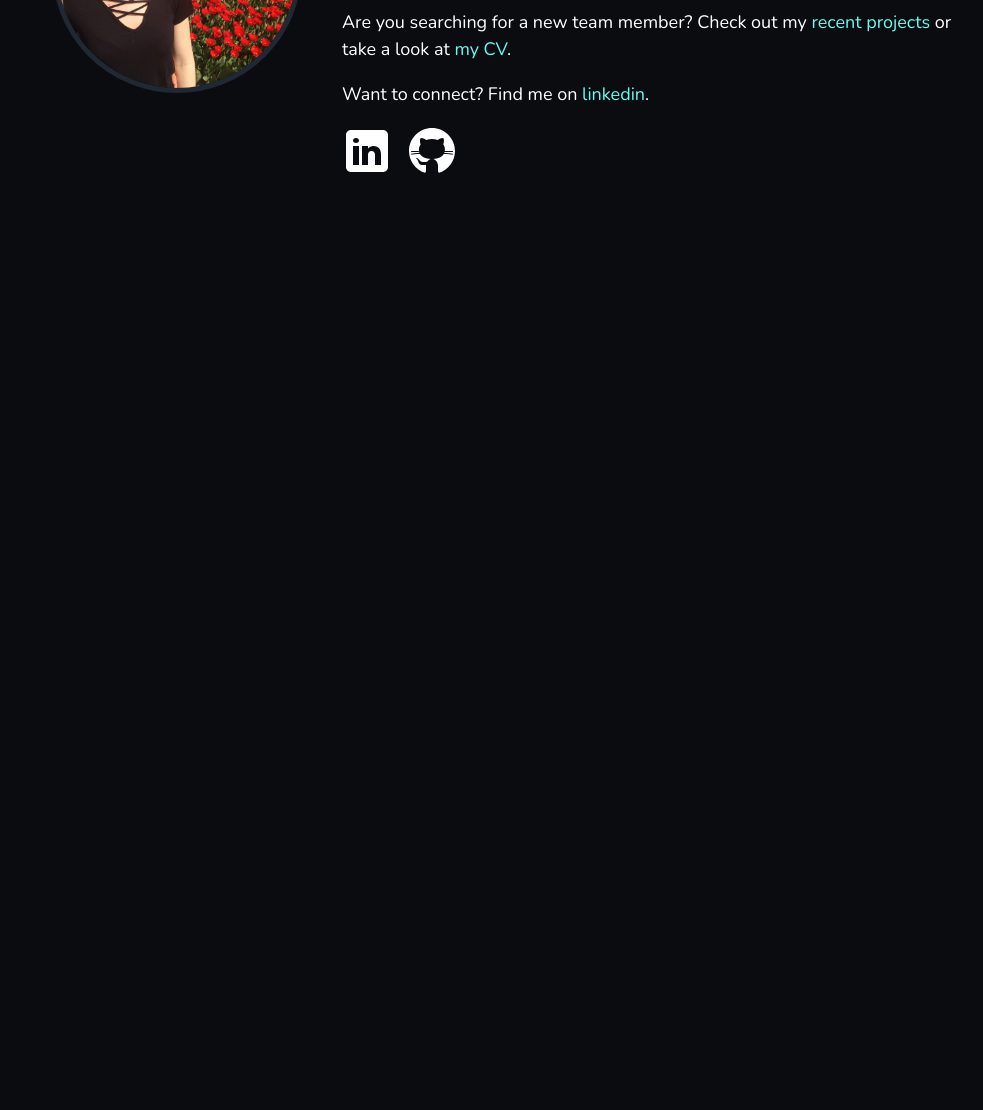
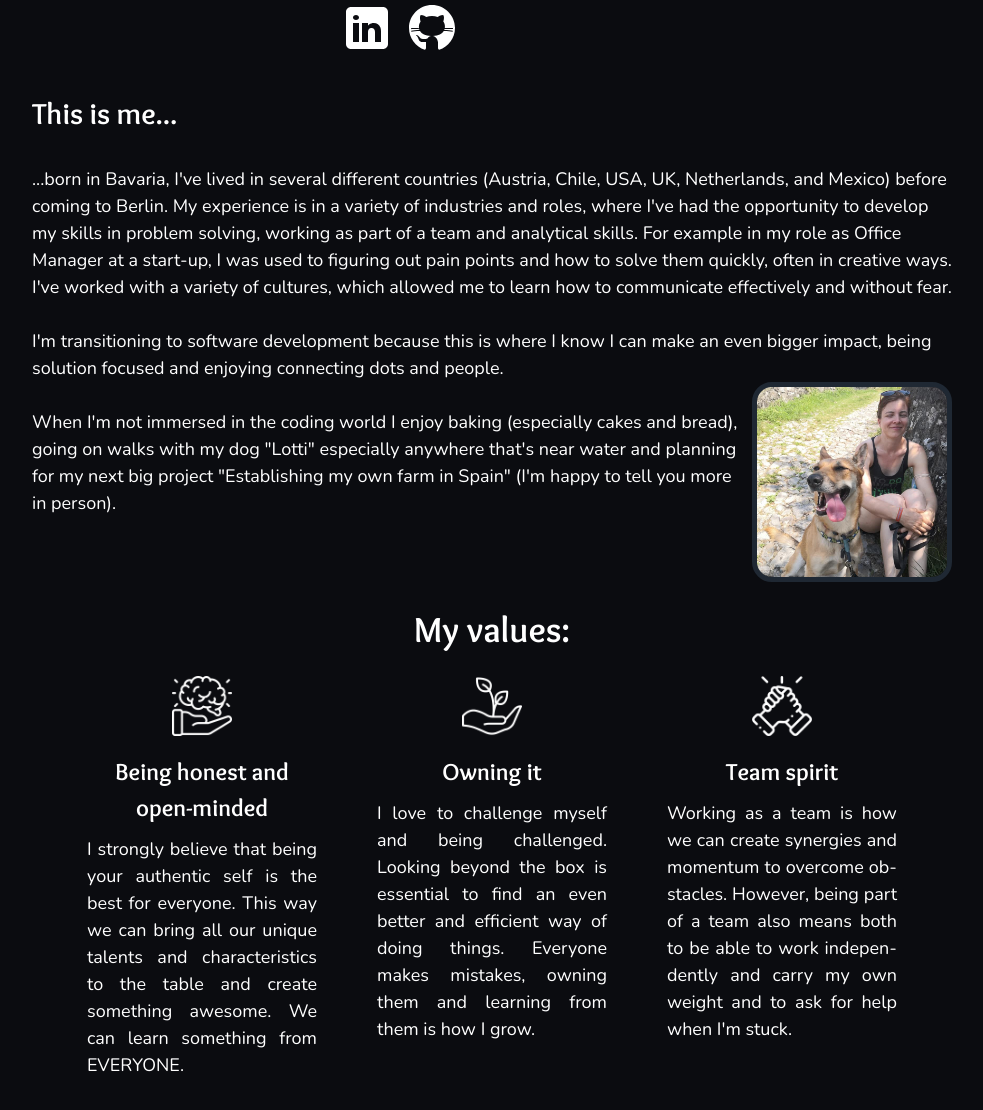
Before and after one commit to ZHammerl/portfolio-website, a website built with webpack: page index.html in a window 1280 px wide. Shown: the part 482-1592 px from the top of the page, without its empty margins (148-1131 px from the left). Before the commit the page ends 800 px from the top, so only its background shows below. Built offline with nearby package versions, Linux system fonts and the light colour scheme.

Commit message:
move about content to home page

```diff
--- a/css/base/_typography.scss
+++ b/css/base/_typography.scss
@@ -3,7 +3,6 @@
 %headers {
   font-family: "Overlock", serif;
   font-weight: $font-bold;
-  text-align: center;
 }
 
 h1 {
--- a/css/pages/_home.scss
+++ b/css/pages/_home.scss
@@ -5,7 +5,7 @@
   grid-template-columns: 1fr 2fr;
   gap: 10px;
   place-items: center;
-  padding: 100px 30px 0;
+  padding: 10px 30px 0;
 }
 .profile__portrait {
   float: left;
@@ -18,6 +18,72 @@
   margin-right: 10px;
 }
 
+.about {
+  clear: both;
+  display: flex;
+  flex-direction: column;
+  text-align: left;
+  margin: 0 auto;
+  padding: 0 20px;
+}
+
+.about__title {
+  text-align: left;
+}
+.description {
+  margin: 0 20px;
+}
+
+.about__img {
+  height: 200px;
+  float: right;
+  border-radius: 10%;
+  margin-left: 10px;
+  border: 5px solid #1f2833;
+}
+
+.values-wrapper {
+  display: flex;
+  flex-direction: row;
+  flex-wrap: wrap;
+  justify-content: center;
+}
+
+.values {
+  &__title {
+    margin: 20px 0;
+  }
+  &__item {
+    flex-grow: 1;
+    padding: 0 10px;
+    margin: 0 20px;
+    min-width: 200px;
+    max-width: 250px;
+    justify-content: center;
+    text-align: center;
+  }
+}
+.value {
+  &__header,
+  &__description {
+    margin: 10px 0;
+  }
+
+  &__description {
+    text-align: justify;
+  }
+}
+.value__icon {
+  width: 60px;
+  filter: invert(100%);
+}
+
+@media all and (max-width: 675px) {
+  .values__item {
+    max-width: 675px;
+  }
+}
+
 @media all and (max-width: 820px) {
   .profile {
     grid-template-columns: 1fr;
--- a/index.html
+++ b/index.html
@@ -52,14 +52,6 @@
           </li>
           <li class="navbar_item">
             <a
-              href="about.html"
-              role="menuitem"
-              class="navigation-list__item"
-              >about me</a
-            >
-          </li>
-          <li class="navbar_item">
-            <a
               href="projects.html"
               role="menuitem"
               class="navigation-list__item"
@@ -77,7 +69,8 @@
         </ul>
       </nav>
     </header>
-    <main class="profile main">
+    <main class="main">
+      <div class="profile">
         <img
           src="img/profile/ZHammerl.jpg"
           class="profile__portrait profile__item"
@@ -92,16 +85,18 @@
             <strong>customer service</strong>.
           </p>
           <p>
-          Currently, I'm looking for a new challenge, where
-          I can <strong>apply my skills</strong> and
+            Currently, I'm looking for a new challenge,
+            where I can <strong>apply my skills</strong> and
             <strong>learn</strong> even more.
           </p>
           <p>
-          Are you searching for a new team member? Check out
-          my
+            Are you searching for a new team member? Check
+            out my
             <a href="projects.html">recent projects</a>
             or take a look at
-          <a href="/files/CV_FHammerl.pdf" target="_blank"
+            <a
+              href="/files/Franziska_Hammerl_CV.pdf"
+              target="_blank"
               >my CV</a
             >.
           </p>
@@ -137,6 +132,100 @@
             </a>
           </div>
         </div>
+      </div>
+      <div class="about" id="content-wrap">
+        <div class="description">
+          <h3 class="about__title">This is me...</h3>
+          <p>
+            ...born in Bavaria, I've lived in several
+            different countries (Austria, Chile, USA, UK,
+            Netherlands, and Mexico) before coming to
+            Berlin. My experience is in a variety of
+            industries and roles, where I've had the
+            opportunity to develop my skills in problem
+            solving, working as part of a team and
+            analytical skills. For example in my role as
+            Office Manager at a start-up, I was used to
+            figuring out pain points and how to solve them
+            quickly, often in creative ways. I've worked
+            with a variety of cultures, which allowed me to
+            learn how to communicate effectively and without
+            fear.
+            <br />
+            <br />
+            I'm transitioning to software development
+            because this is where I know I can make an even
+            bigger impact, being solution focused and
+            enjoying connecting dots and people.
+            <br />
+            <img
+              src="img/profile/wandern_mit_Lotti.jpg"
+              class="about__img"
+              alt="a photo of Franziska and her dog 'Lotti'"
+            />
+            <br />
+
+            When I'm not immersed in the coding world I
+            enjoy baking (especially cakes and bread), going
+            on walks with my dog "Lotti" especially anywhere
+            that's near water and planning for my next big
+            project "Establishing my own farm in Spain" (I'm
+            happy to tell you more in person).
+          </p>
+        </div>
+        <div class="values">
+          <h2 class="values__title">My values:</h2>
+          <div class="values-wrapper">
+            <div class="values__item value">
+              <img
+                src="img/icons/brain.png"
+                class="value__icon"
+              />
+              <h4 class="value__header">
+                Being honest and open-minded
+              </h4>
+              <p class="value__description">
+                I strongly believe that being your authentic
+                self is the best for everyone. This way we
+                can bring all our unique talents and
+                characteristics to the table and create
+                something awesome. We can learn something
+                from EVERYONE.
+              </p>
+            </div>
+            <div class="values__item value">
+              <img
+                src="img/icons/growth.png"
+                class="value__icon"
+              />
+              <h4 class="value__header">Owning it</h4>
+              <p class="value__description">
+                I love to challenge myself and being
+                challenged. Looking beyond the box is
+                essential to find an even better and
+                efficient way of doing things. Everyone
+                makes mistakes, owning them and learning
+                from them is how I grow.
+              </p>
+            </div>
+            <div class="values__item value">
+              <img
+                src="img/icons/team.png"
+                class="value__icon"
+              />
+              <h4 class="value__header">Team spirit</h4>
+              <p class="value__description">
+                Working as a team is how we can create
+                synergies and momentum to overcome
+                obstacles. However, being part of a team
+                also means both to be able to work
+                independently and carry my own weight and to
+                ask for help when I'm stuck.
+              </p>
+            </div>
+          </div>
+        </div>
+      </div>
     </main>
     <!-- Footer with links to social media profiles -->
     <!-- <footer id="footer" class="page-footer"></footer> -->
```
Also changed, not shown: contact.html (+1 -8 lines), projects.html (+10 -8 lines), dist/main.js, img/icons/brain.png (added), img/icons/growth.png (added), img/icons/team.png (added), img/profile/wandern_mit_Lotti.jpg (added), img/profile/wasserlotti.jpg (added), 1 other file. Lines whose indentation alone changed are shown as unchanged.
